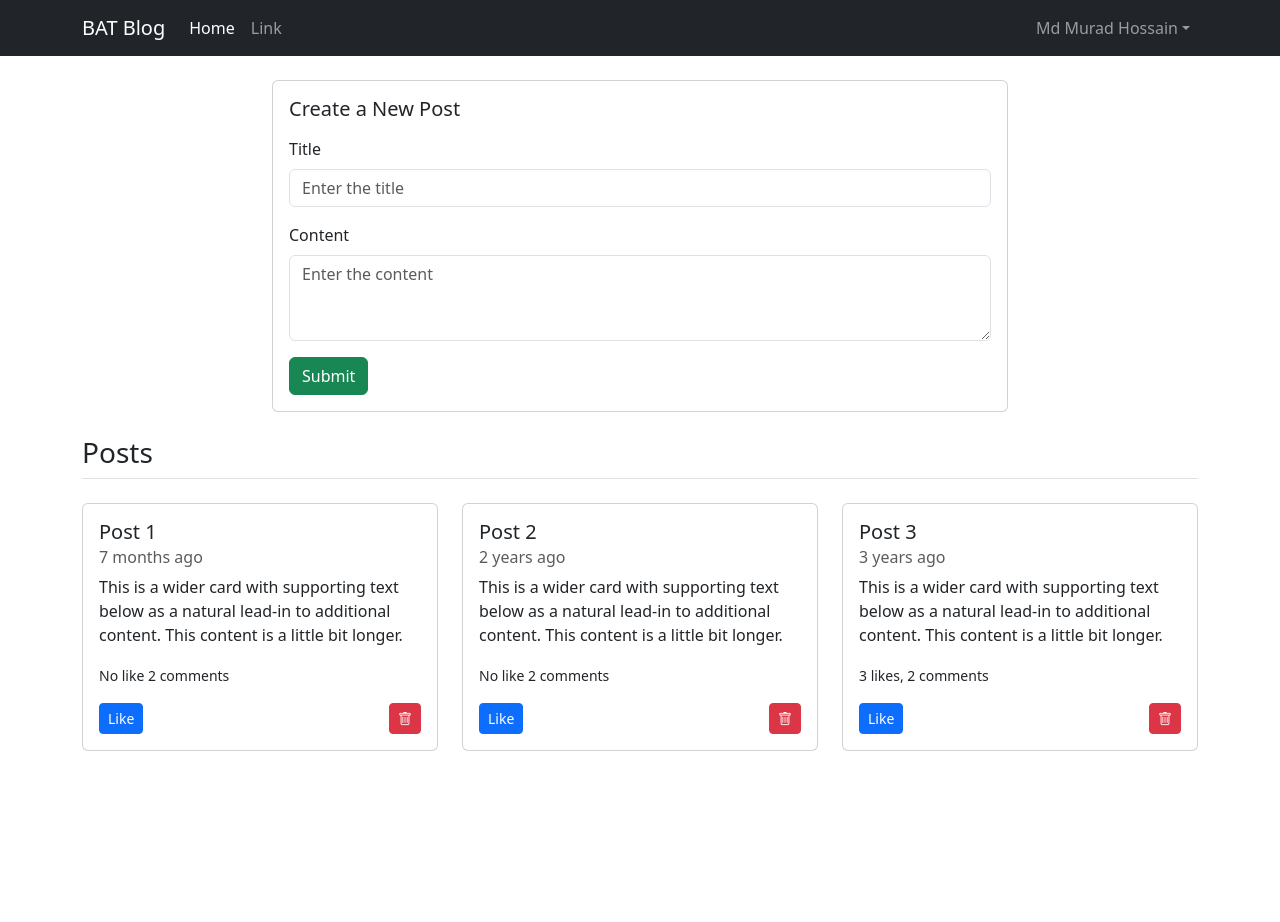
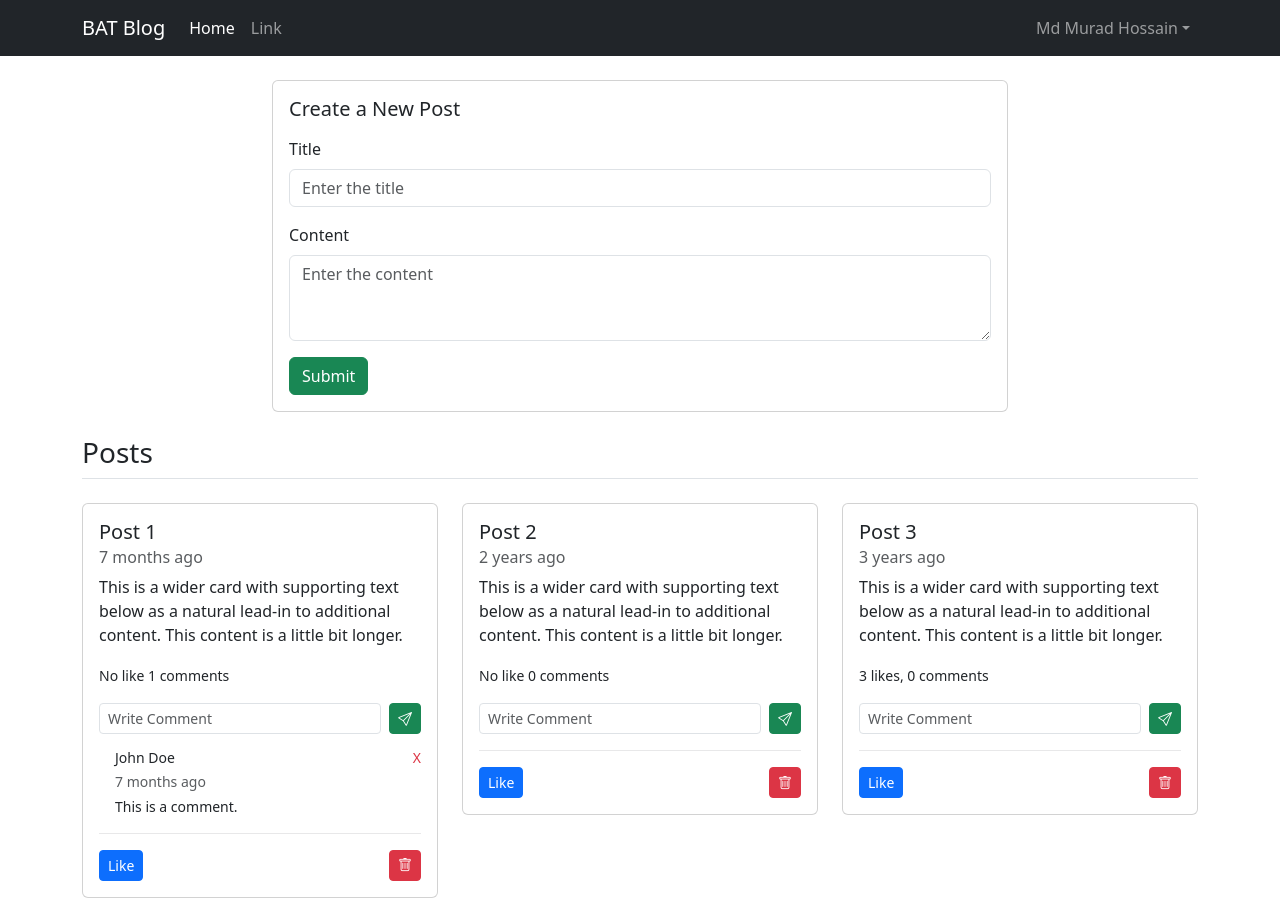
Before and after one commit to murad034/bat-skill-vue-p2, a Vue app: page / in a window 1280 px wide. Before the commit the page ends 800 px from the top, so only its background shows below. Built offline with nearby package versions, Linux system fonts and the light colour scheme.

Commit message:
assigmnet 01 comment dynamically added

```diff
--- a/src/App.vue
+++ b/src/App.vue
@@ -9,7 +9,15 @@
     content:
       "This is a wider card with supporting text below as a natural lead-in to additional content. This content is a little bit longer.",
     likes: 0,
-    comments: [],
+    comments: [
+      {
+        id: 1,
+        content: "This is a comment.",
+        user: "John Doe",
+        date: "2024-05-24 11:00:00",
+      },
+    ],
+    newComment: "",
     date: "2024-05-24 11:00:00",
   },
   {
@@ -19,6 +27,7 @@
       "This is a wider card with supporting text below as a natural lead-in to additional content. This content is a little bit longer.",
     likes: 0,
     comments: [],
+    newComment: "",
     date: "2023-05-24 11:00:00",
   },
   {
@@ -28,6 +37,7 @@
       "This is a wider card with supporting text below as a natural lead-in to additional content. This content is a little bit longer.",
     likes: 3,
     comments: [],
+    newComment: "",
     date: "2022-05-24 11:00:00",
   },
 ]);
@@ -51,18 +61,36 @@
 
 function postCreate(event) {
   //event.preventDefault();
-  console.log(formData);
+  //console.log(formData);
   posts.value.push({
     id: posts.value.length + 1,
     title: formData.value.title,
     content: formData.value.content,
     likes: 0,
     comments: [],
+    newComment: "",
     //date: new Date(),
     date: moment().format("YYYY-MM-DD HH:mm:ss"),
   });
-  formData.value.title = '';
-  formData.value.content = '';
+  formData.value.title = "";
+  formData.value.content = "";
+}
+
+function deleteComment(index, commentIndex) {
+  const post = posts.value[index].comments.splice(commentIndex, 1);
+}
+
+function commentCreate(index) {
+  const post = posts.value[index];
+  const len = post.comments.length;
+  post.comments.push({
+    id: len+1,
+    user: "Rafik Islam",
+    content: post.newComment,
+    date: moment().format("YYYY-MM-DD HH:mm:ss"),
+  });
+  //console.log(post.comments);
+  post.newComment = "";
 }
 </script>
 
@@ -161,7 +189,7 @@
             <div class="card-body">
               <h5 class="card-title">{{ post.title }}</h5>
               <h6 class="card-subtitle mb-2 text-body-secondary">
-                {{ moment(post.date, "YYYYMMDD").fromNow() }}
+                {{ moment(post.date).fromNow() }}
               </h6>
               <p class="card-text">{{ post.content }}</p>
               <p class="card-text">
@@ -171,28 +199,45 @@
                     >{{ post.likes }} likes,</span
                   >
                   <span v-else>No like</span>
-                  2 comments
+                  {{ post.comments.length }} comments
                 </small>
               </p>
 
-              <!-- <div class="comments mb-3">
-                <div class="comments-input d-flex mb-3">
-                  <input type="text" class="form-control form-control-sm me-2" placeholder="Write Comment">
-                  <button class="btn btn-sm btn-success"><i class="bi bi-send"></i></button>
+              <div class="comments mb-3">
+                <form :key="post.id" v-on:submit.prevent="commentCreate(index)">
+                  <div class="comments-input d-flex mb-3">
+                    <input
+                      type="text"
+                      class="form-control form-control-sm me-2"
+                      placeholder="Write Comment"
+                      v-model="post.newComment"
+                    />
+                    <button type="submit" class="btn btn-sm btn-success">
+                      <i class="bi bi-send"></i>
+                    </button>
+                  </div>
+                </form>
+
+                <div
+                  class="comment mb-3 ms-3"
+                  v-for="(comment, commentIndex) in post.comments"
+                  :key="comment.id"
+                >
+                  <h6 class="card-title small">
+                    {{ comment.user ? comment.user : "" }}
+                    <span
+                      class="text-danger float-end cursor-pointer"
+                      @click="deleteComment(index, commentIndex)"
+                      >X</span
+                    >
+                  </h6>
+                  <p class="card-subtitle mb-1 text-body-secondary small">
+                    {{ moment(comment.date).fromNow() }}
+                  </p>
+                  <p class="card-text small">{{ comment.content }}</p>
                 </div>
-
-                <div class="comment mb-3 ms-3">
-                  <h6 class="card-title small">John Doe <span class="text-danger float-end cursor-pointer">X</span></h6>
-                  <p class="card-subtitle mb-1 text-body-secondary small">5 minutes ago</p>
-                  <p class="card-text small">This is a comment.</p>
-                </div>
-                <hr class="my-2 very-low-opacity">
-                <div class="comment mt-3 ms-3">
-                  <h6 class="card-title small">John Doe <span class="text-danger float-end cursor-pointer">X</span></h6>
-                  <p class="card-subtitle mb-1 text-body-secondary small">5 minutes ago</p>
-                  <p class="card-text small">This is a comment.</p>
-                </div>
-              </div> -->
+                <hr class="my-2 very-low-opacity" />
+              </div>
 
               <button
                 class="btn btn-sm btn-primary"
```
